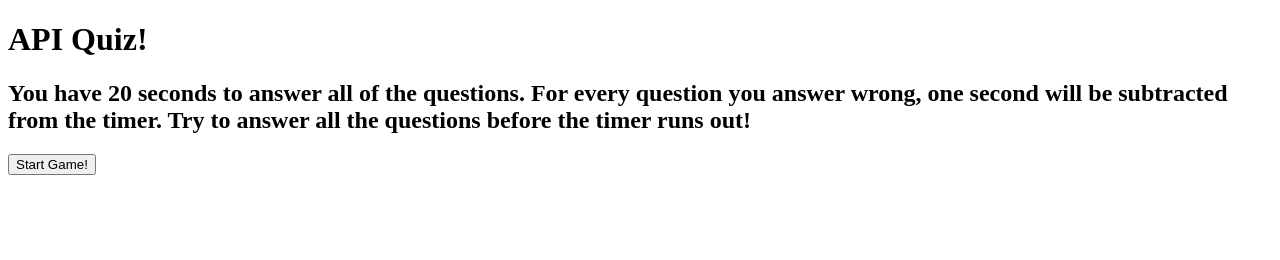
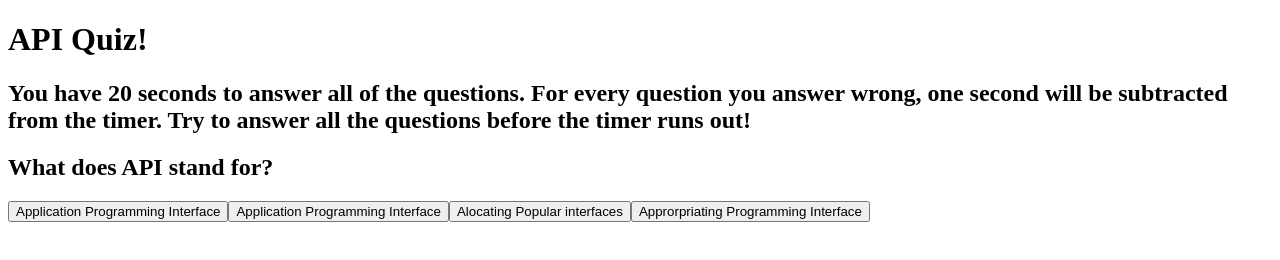
Before and after one commit to karlagoo/API-Quiz, a plain HTML site: page index.html in a window 1280 px wide. Both pictures are taken after a click on the button "Start Game!". Drawn offline with Linux system fonts and the light colour scheme.

Commit message:
created option functions

```diff
--- a/assets/script.js
+++ b/assets/script.js
@@ -1,10 +1,10 @@
 // user clicks on start button to begin game
 
 //declaring the variables
-var startBtn = document.querySelector("#button");
+var startBtn = document.querySelector("#startBtn");
 var feedback = document.getElementById("feedback");
 var answerOptions = document.getElementById("answerOptions");
-var questionTitle = document.getElementById("questionTitle");
+var questionTitle = document.getElementById("question-title");
 
 
 
@@ -20,9 +20,9 @@ var questions = [
         correctAnswer: "Application Programming Interface",
     },
     {
-        question: "What does API stand for?",
-        answerOptions: ["Application Programming Interface","Application Programming Interface","Alocating Popular interfaces","Approrpriating Programming Interface"],
-        correctAnswer: "Application Programming Interface",
+        question: "What do we use to call a function?",
+        answerOptions: ["()","[]","{}","<>"],
+        correctAnswer: "()",
     },
     {
         question: "What does API stand for?",
@@ -39,16 +39,31 @@ var questions = [
 // start quiz function goes here - here we start timer, and show the starting time. Hide start screen and unhide the quiz quesions
 function startQuiz () {
     quizQuestion ();
+    console.log("startBtn clicked")
 }
 
 
 // this function displays the next questions - gets questions from questions array
 function quizQuestion (){
-    var quizQuestion = questions[quizQuestionIndex];
+    var quizQuestion = questions[quizQuestionIndex].question;
+    var answerOptions = questions[quizQuestionIndex].answerOptions;
+    startBtn.style.display = "none"
+    document.getElementById("question-title").innerHTML = quizQuestion;
+    //document.getElementById("answer-options").innerHTML = answerOptions;
+    for(var i = 0; i < answerOptions.length; i++){
+        //create a button for each option
+        var optionBtn = document.createElement("button");
+        //display option value on each button
+        optionBtn.innerHTML = answerOptions[i];
+        document.getElementById("answer-options").appendChild(optionBtn)
+    }
+
 }
 
 // create a function for wrong click and right click - this one is right click
 function rightAnswer (){
+    quizQuestionIndex++;
+    quizQuestion();
     if (this.val === questions[quizQuestionIndex].correctAnswer){
         feedback.textContent = "Correct!";
     } else {
@@ -64,4 +79,4 @@ function rightAnswer (){
 // Quiz end function - stop timer, show high score screen, hide questions, if timer runs out call this function
 function gameOver () {
 }
-// startBtn.onclick = startQuiz
+startBtn.onclick = startQuiz
--- a/index.html
+++ b/index.html
@@ -15,13 +15,14 @@
 
     <!-- //questions  -->
     <div class="Question">
-        <h2 id="questionTitle"></h2>
-        <div id="answerOptions"></div>
+        <h2 id="question-title"></h2>
+        <div id="answer-options"></div>
     </div>
     <!-- //feedback declares whether the answer is correct or incorrect -->
     <div id="feedback">
 
     </div>
+
     <button id="startBtn" class="btn" onclick="startQuiz"> Start Game!</button>
     <div class="Question"></div>
     <script src="./assets/script.js"></script>
```
